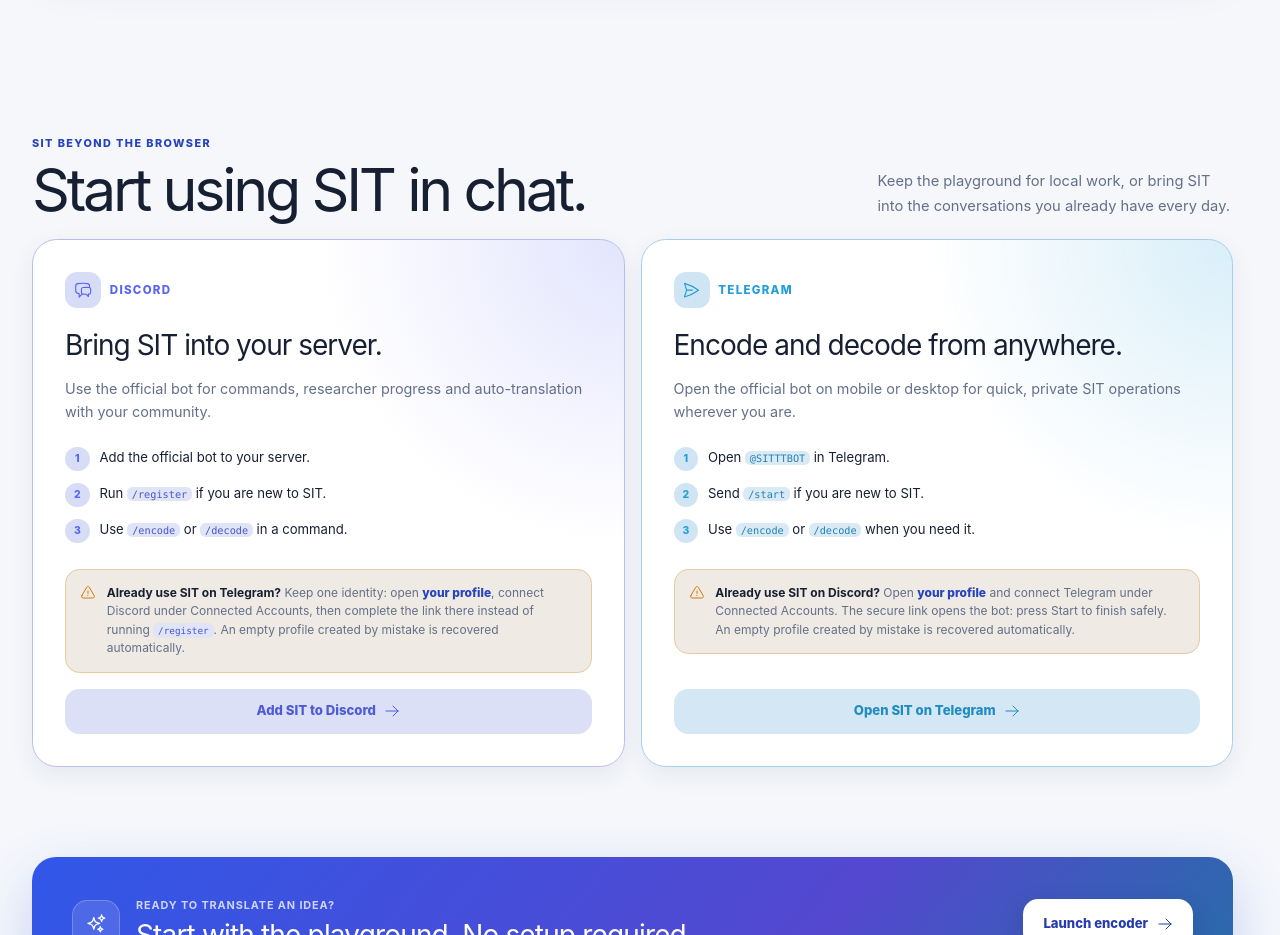
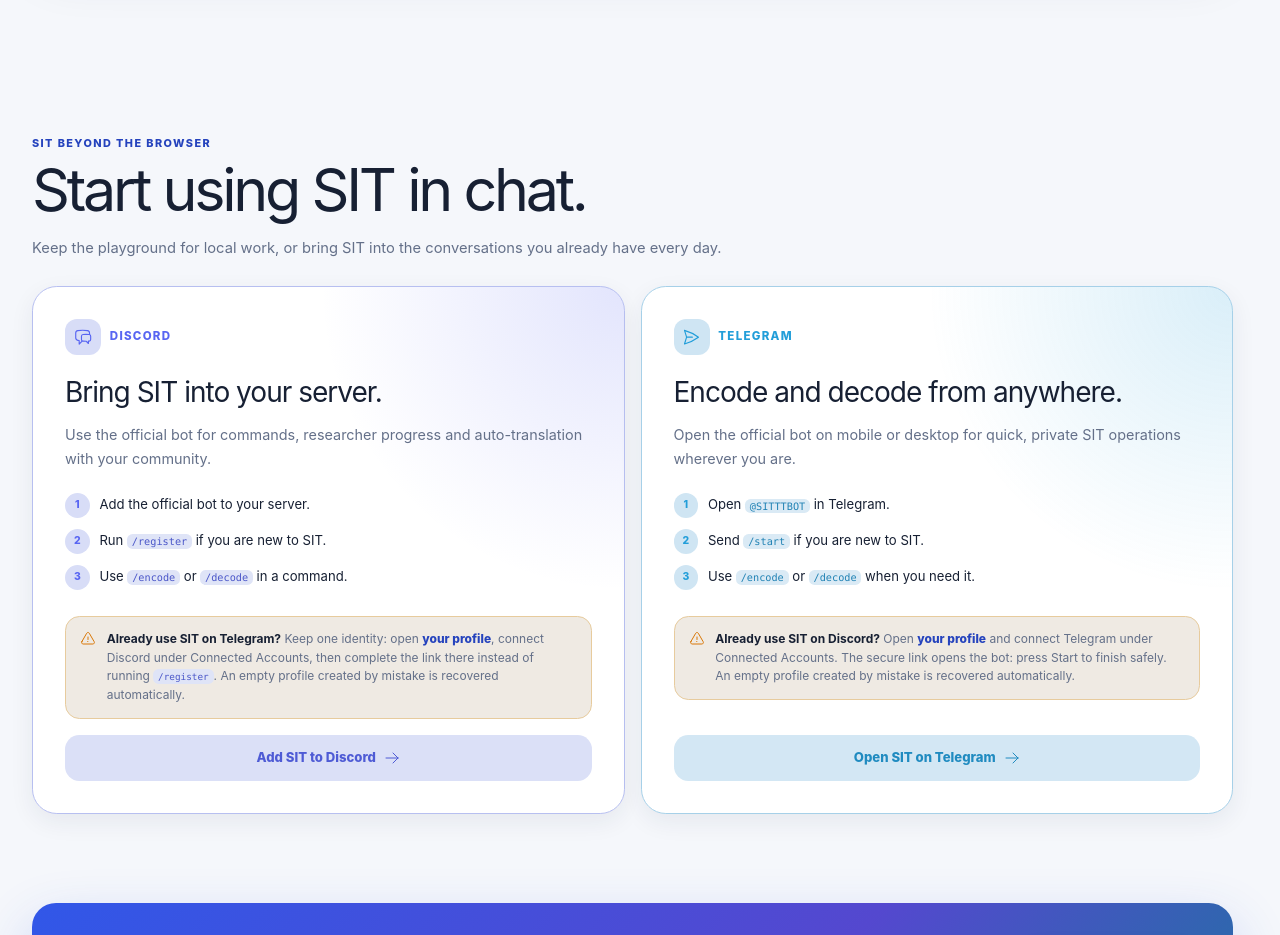
Before and after one commit to michelecoppi/sit, a React (Vite) app: page /#/ in a window 1280 px wide. Shown: the part 2160-3095 px from the top of the page. Built offline with nearby package versions, Linux system fonts and the light colour scheme; no server answers.

Commit message:
Fix chat onboarding layout

```diff
--- a/src/index.css
+++ b/src/index.css
@@ -3773,7 +3773,13 @@
 }
 
 .chat-onboarding-heading {
-  margin-bottom: 1.2rem;
+  display: block;
+  margin-bottom: 1.5rem;
+}
+
+.chat-onboarding-heading > p {
+  max-width: 52rem;
+  margin-top: 1rem;
 }
 
 .chat-onboarding-grid {
@@ -3859,6 +3865,11 @@
   counter-increment: chat-steps;
 }
 
+.chat-onboarding-card li > span {
+  min-width: 0;
+  padding-top: .08rem;
+}
+
 .chat-onboarding-card li::before {
   width: 1.55rem;
   height: 1.55rem;
```
